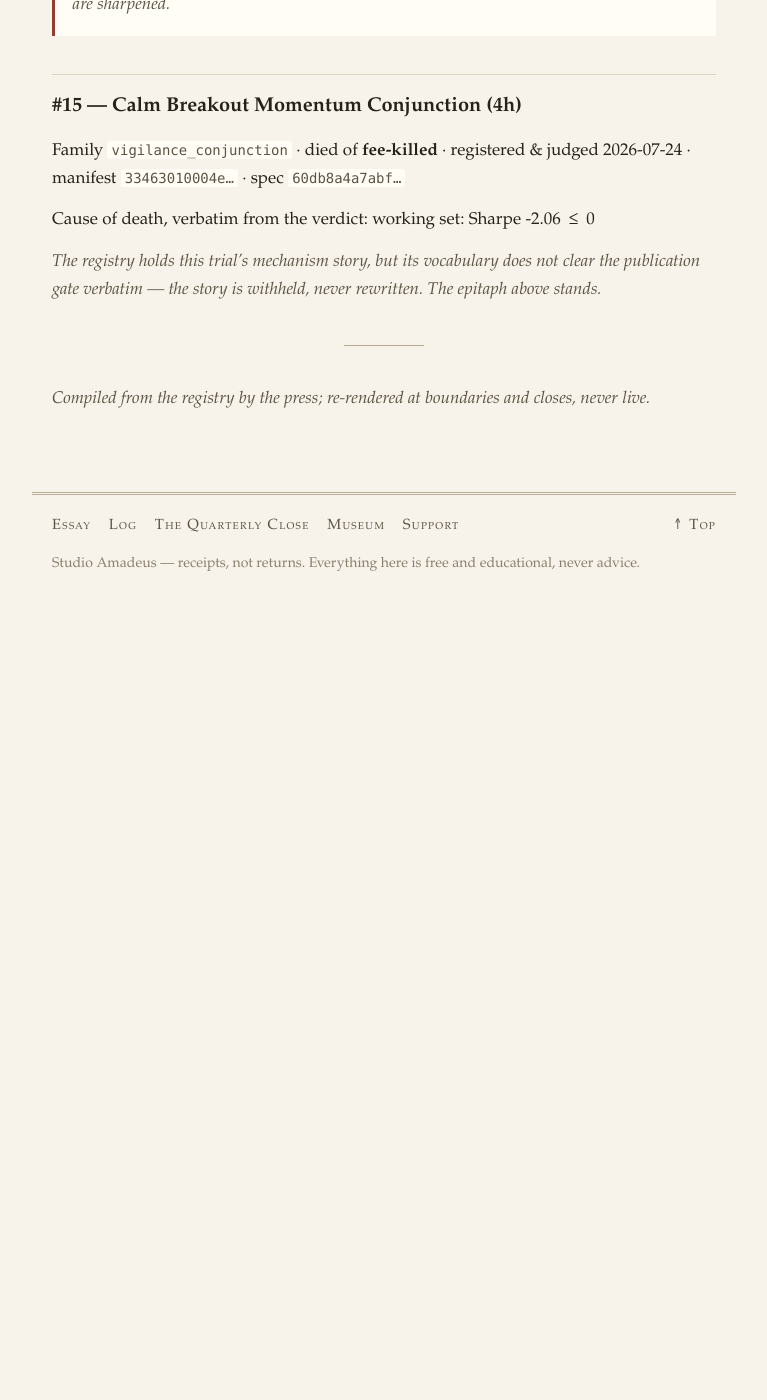
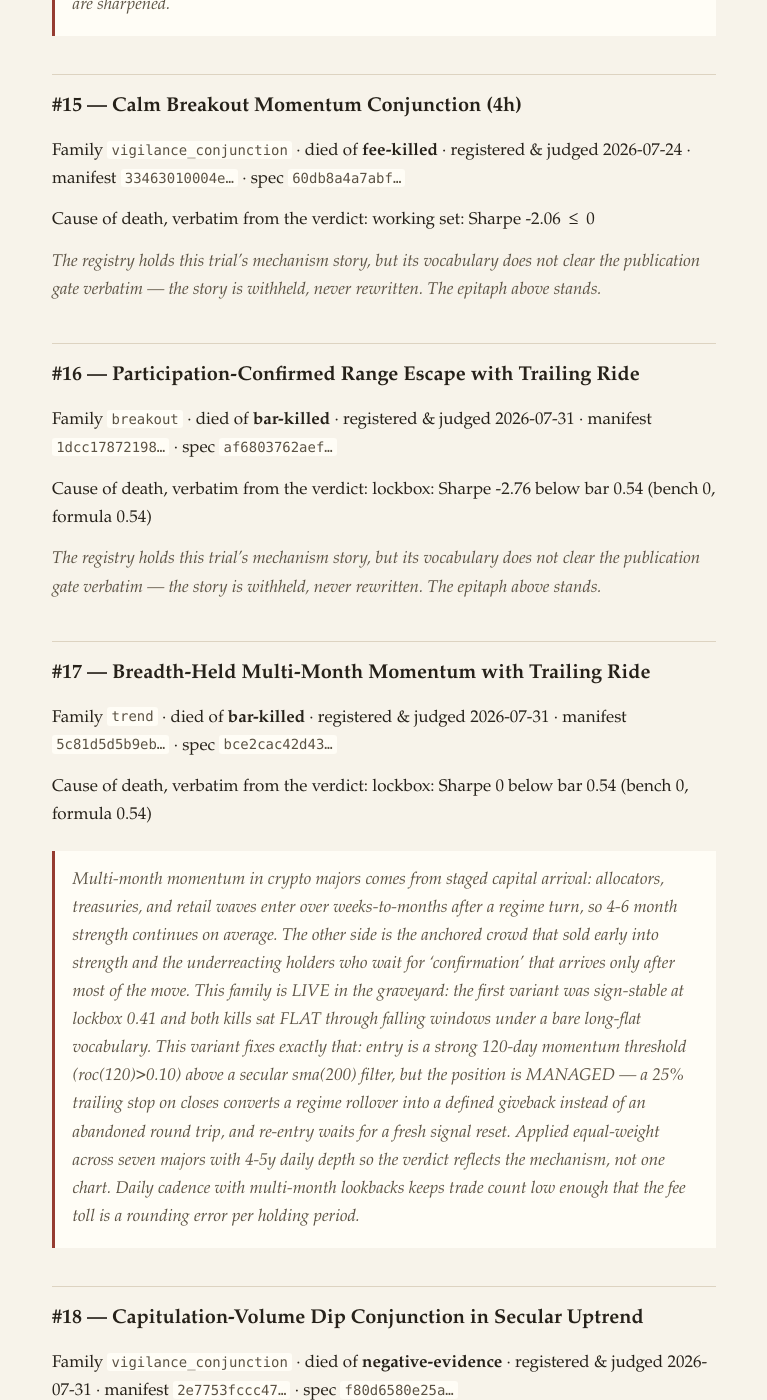
Before and after one commit to StudioAmadeus/studioamadeus.github.io, a Jekyll site: the page built from museum/graveyard.md, in a window 1280 px wide and 1400 px high, scrolled down 5689 px. Shown: the whole window, without its empty margins (256-1023 px from the left). Built offline with Jekyll 4.4.1, drawn with Linux system fonts in a browser that asks for light colours; our own code applies the rules of GitHub Pages for plain Markdown files; before the commit the page ends 6319 px from its top, so only the background shows below that; some of the changed text lies outside the part shown.

Commit message:
Museum re-render at the batch-four close — graveyard grows to 19 (five new funerals, all lockbox/working-set kills, zero fragile peaks), rising bar gains the batch-four annotation, morgue census refreshed

```diff
--- a/museum/graveyard.md
+++ b/museum/graveyard.md
@@ -116,6 +116,46 @@ Cause of death, verbatim from the verdict: working set: Sharpe -2.06 ≤ 0
 
 *The registry holds this trial's mechanism story, but its vocabulary does not clear the publication gate verbatim — the story is withheld, never rewritten. The epitaph above stands.*
 
+## #16 — Participation-Confirmed Range Escape with Trailing Ride
+
+Family `breakout` · died of **bar-killed** · registered & judged 2026-07-31 · manifest `1dcc17872198…` · spec `af6803762aef…`
+
+Cause of death, verbatim from the verdict: lockbox: Sharpe -2.76 below bar 0.54 (bench 0, formula 0.54)
+
+*The registry holds this trial's mechanism story, but its vocabulary does not clear the publication gate verbatim — the story is withheld, never rewritten. The epitaph above stands.*
+
+## #17 — Breadth-Held Multi-Month Momentum with Trailing Ride
+
+Family `trend` · died of **bar-killed** · registered & judged 2026-07-31 · manifest `5c81d5d5b9eb…` · spec `bce2cac42d43…`
+
+Cause of death, verbatim from the verdict: lockbox: Sharpe 0 below bar 0.54 (bench 0, formula 0.54)
+
+> Multi-month momentum in crypto majors comes from staged capital arrival: allocators, treasuries, and retail waves enter over weeks-to-months after a regime turn, so 4-6 month strength continues on average. The other side is the anchored crowd that sold early into strength and the underreacting holders who wait for 'confirmation' that arrives only after most of the move. This family is LIVE in the graveyard: the first variant was sign-stable at lockbox 0.41 and both kills sat FLAT through falling windows under a bare long-flat vocabulary. This variant fixes exactly that: entry is a strong 120-day momentum threshold (roc(120)>0.10) above a secular sma(200) filter, but the position is MANAGED — a 25% trailing stop on closes converts a regime rollover into a defined giveback instead of an abandoned round trip, and re-entry waits for a fresh signal reset. Applied equal-weight across seven majors with 4-5y daily depth so the verdict reflects the mechanism, not one chart. Daily cadence with multi-month lookbacks keeps trade count low enough that the fee toll is a rounding error per holding period.
+
+## #18 — Capitulation-Volume Dip Conjunction in Secular Uptrend
+
+Family `vigilance_conjunction` · died of **negative-evidence** · registered & judged 2026-07-31 · manifest `2e7753fccc47…` · spec `f80d6580e25a…`
+
+Cause of death, verbatim from the verdict: working set: Sharpe -0.19 ≤ 0
+
+> The setup is a three-way conjunction that fires a handful of times per year per coin and never on a schedule: (1) a secular uptrend intact (price above the 200d average), (2) a sharp one-week selloff worse than -12%, and (3) dollar volume surging (up 80%+ over the same week) — meaning the drop is accompanied by real capitulation flow, not quiet drift. The sellers in that moment are forced and impatient: leveraged longs being liquidated and retail panic-exiting into a market whose long-horizon holders have not left. They pay the toll; the edge is showing up EVERY time this fires — at 3am, mid-holiday, during maximum fear — which discretionary traders systematically fail to do. The volume leg is what separates this from the buried quiet-dip spec: without participation, a dip is drift and we stay out. Once in, a 15% trailing stop off the highest close manages the position mechanically — small stopped losses when the knife keeps falling, long rides when the snapback extends into trend resumption. A cross below the 200d average force-flats regardless, so we never hold through regime failure.
+
+## #19 — Euphoria-Abstinence Trend Hold
+
+Family `discipline_gated` · died of **bar-killed** · registered & judged 2026-07-31 · manifest `46d912721616…` · spec `8e6a78e368a9…`
+
+Cause of death, verbatim from the verdict: lockbox: Sharpe -1.55 below bar 0.54 (bench 0, formula 0.54)
+
+> The rule is trivially simple and psychologically near-impossible: hold the secular uptrend, but stand flat whenever the market goes parabolic. When a major is up 50%+ in 30 days, social feeds, funding, and headlines all scream to add — and that is exactly when marginal buyers are FOMO retail providing exit liquidity to earlier holders. Blowoff phases have the worst forward risk/reward in crypto: continuation gains are modest while drawdown tails are catastrophic. A human who knows this rule still cannot sit out the most exciting week of the cycle; the machine can, every time. The edge is perfect compliance: capture the boring middle of the trend (price above the 150d mean, momentum positive but not parabolic) and cede the euphoric last leg in exchange for skipping the crash that regularly follows it. Costs are paid by euphoria buyers who enter at parabolic extremes and by disciplined-in-theory traders who abandon the rule exactly when it matters. Long/flat regime on daily bars keeps the fee toll trivial — a handful of state changes per year per coin.
+
+## #20 — Banking-Week Flow Hold, Weekend Vacuum Abstinence
+
+Family `structural_mechanical` · died of **bar-killed** · registered & judged 2026-07-31 · manifest `a8b62937c805…` · spec `b9d3871882ee…`
+
+Cause of death, verbatim from the verdict: lockbox: Sharpe -1.88 below bar 0.54 (bench 0, formula 0.54)
+
+*The registry holds this trial's mechanism story, but its vocabulary does not clear the publication gate verbatim — the story is withheld, never rewritten. The epitaph above stands.*
+
 ---
 
 *Compiled from the registry by the press; re-rendered at boundaries and closes, never live.*
```
Also changed, not shown: other parts of museum/graveyard.md (+1 -1 lines), museum/index.md (+4 -4 lines), museum/morgue.md (+2 -2 lines), museum/rising-bar.md (+3 -2 lines).
